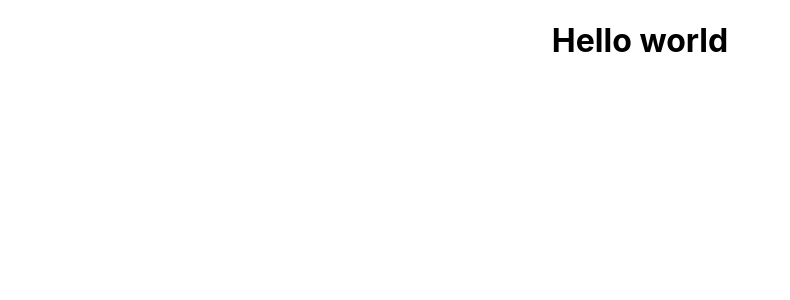
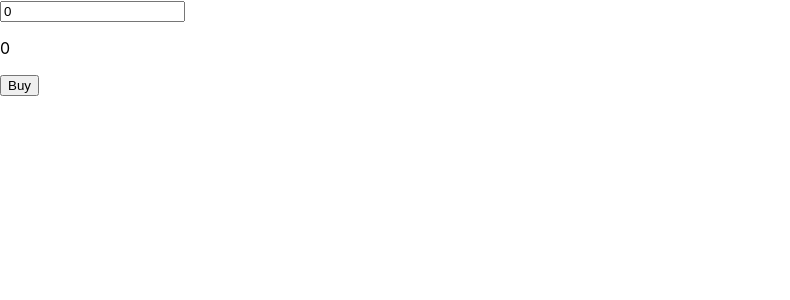
Before and after one commit to Muzammilazam22/test-app, a React (Create React App) app: page / in a window 1280 px wide. Shown: the top 300 px of the page, without its empty margins (0-790 px from the left). Built offline with nearby package versions, Linux system fonts and the light colour scheme.

Commit message:
two way binding example (class component)

```diff
--- a/src/App.js
+++ b/src/App.js
@@ -1,12 +1,39 @@
-import logo from './logo.svg';
-import './App.css';
-// test commit
-function App() {
-  return (
-    <div className="App">
-     <h1>Hello world</h1>
-    </div>
-  );
+// import logo from './logo.svg';
+// import './App.css';
+// // test commit
+// function App() {
+//   return (
+//     <div className="App">
+//      <h1>Hello world</h1>
+//     </div>
+//   );
+// }
+import React from 'react';
+
+class App extends React.Component {
+  constructor() {
+    super();
+    this.state = { value: '0' };
+  }
+  handleChange = (e) => {
+    this.setState({ value: e.target.value });
+  };
+  render() {
+    return (
+      <div>
+        <input
+          type="text"
+          value={this.state.value}
+          onChange={this.handleChange}
+        />
+        <p>{this.state.value}</p>
+        <button onClick={()=>{this.setState({ value: "12300" })}}>Buy</button>
+
+
+      </div>
+    );
+  }
 }
 
+
 export default App;
```
